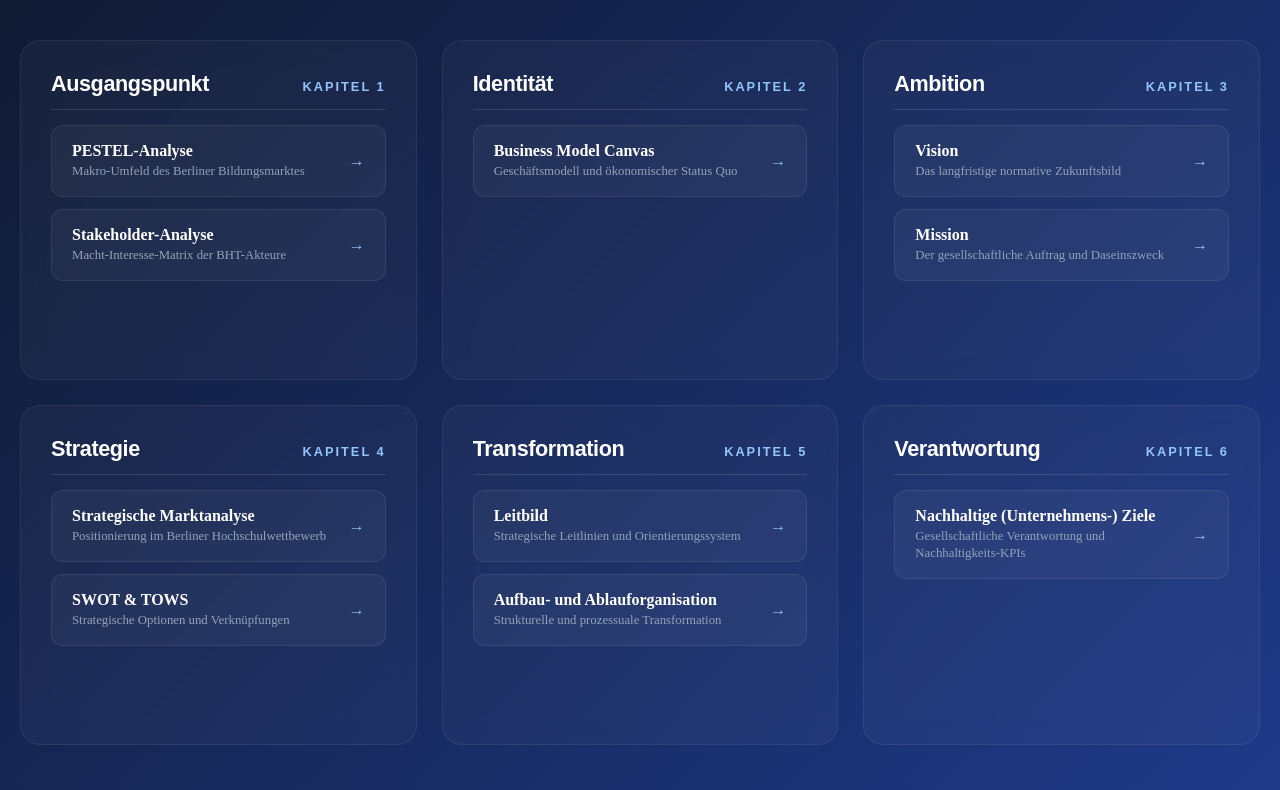
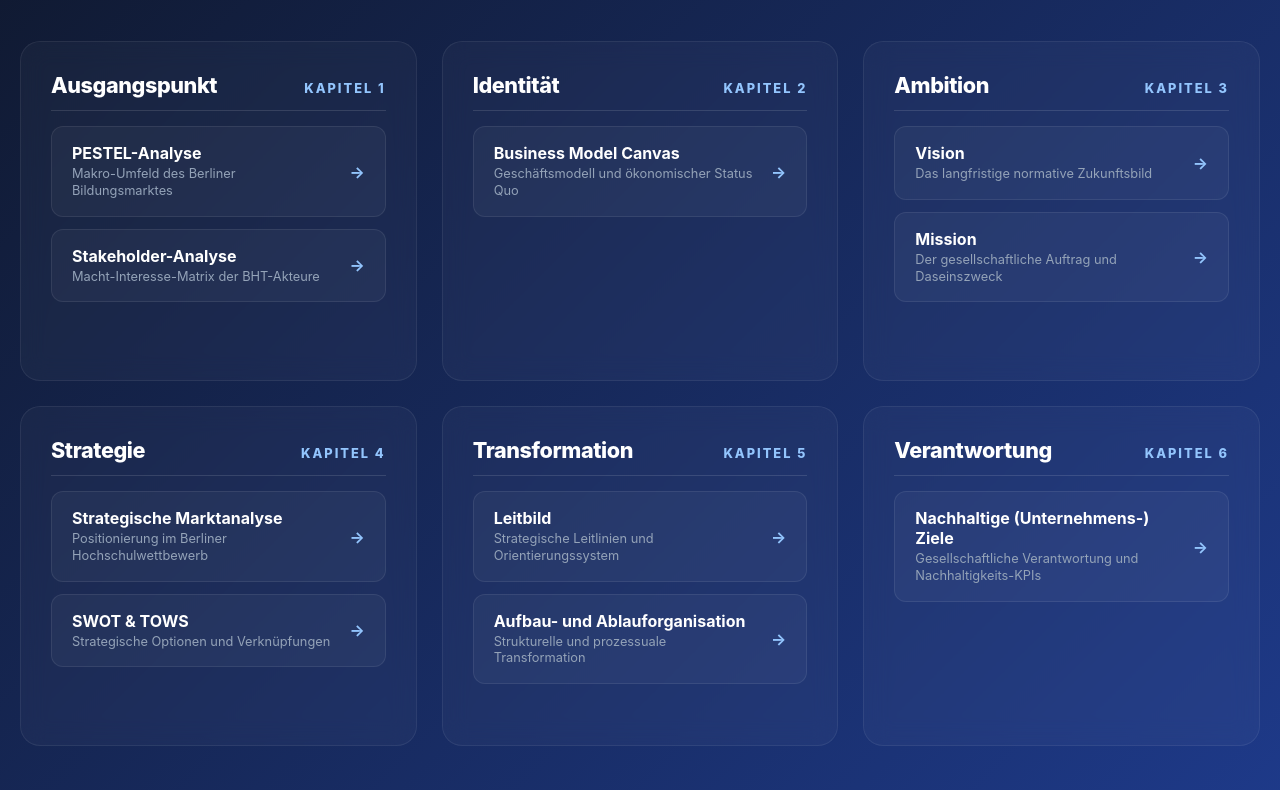
Before and after one commit to t0dysseus/STV_BHT, a plain HTML site: page index.html in a window 1280 px wide. Shown: the part 208-998 px from the top of the page. Drawn offline with Linux system fonts and the light colour scheme.

Commit message:
Update index.html

```diff
--- a/index.html
+++ b/index.html
@@ -20,8 +20,7 @@
       margin: 0;
       padding: 0;
       box-sizing: border-box;
-     -font-family-sans-serif: "Lucida Grande", "Lucida Sans Unicode", Verdana, sans-serif;
-  --font-family-monospace: Monaco, monospace; }
+    font-family: -apple-system, BlinkMacSystemFont, "Segoe UI", Roboto, Helvetica, Arial, sans-serif;
     }
 
     body {
```
